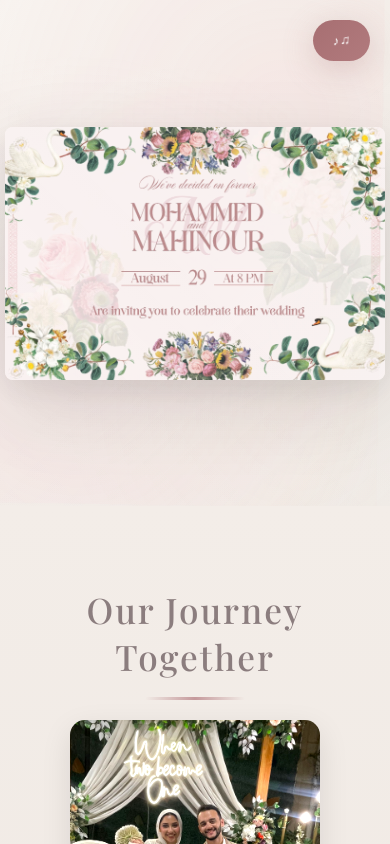
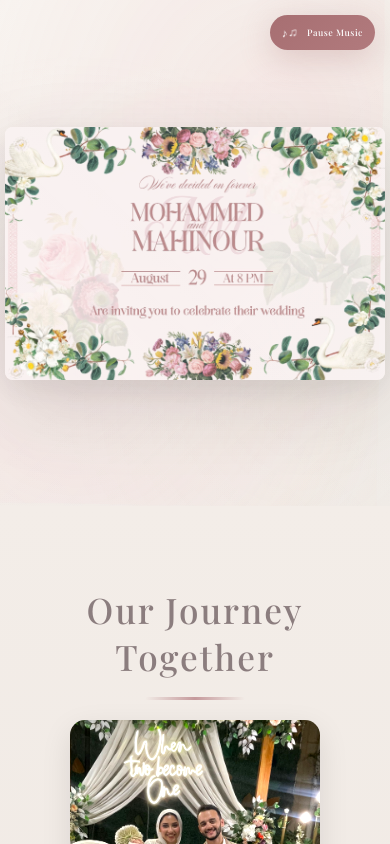
Before and after one commit to Hemeda13/mohammeda-mahinour-wedding, an Angular app: page / in a window 390 px wide. Shown: the top 844 px of the page. Built offline with nearby package versions, Linux system fonts and the light colour scheme; a web font is replaced by a local one.

Commit message:
Show Play/Pause Music text on mobile devices for better user experience

```diff
--- a/src/app/app.component.scss
+++ b/src/app/app.component.scss
@@ -762,11 +762,22 @@ body {
     .music-player {
       top: 20px;
       right: 20px;
-      padding: 12px 20px;
-      font-size: 12px;
+      padding: 12px 16px;
+      font-size: 11px;
+      max-width: 140px;
 
       .music-text {
-        display: none;
+        display: block; // Show text on mobile
+        font-size: 10px;
+        white-space: nowrap;
+      }
+
+      .music-icon {
+        gap: 1px;
+
+        .note {
+          font-size: 12px;
+        }
       }
     }
 
@@ -888,6 +899,28 @@ body {
   }
 
   @media (max-width: 480px) {
+    .music-player {
+      top: 15px;
+      right: 15px;
+      padding: 10px 12px;
+      font-size: 10px;
+      max-width: 120px;
+
+      .music-text {
+        display: block; // Ensure text shows on small screens
+        font-size: 9px;
+        line-height: 1.2;
+      }
+
+      .music-icon {
+        gap: 1px;
+
+        .note {
+          font-size: 11px;
+        }
+      }
+    }
+
     .invitation-image {
       min-height: 60vh; // Increased height for very small screens
       display: flex;
```
